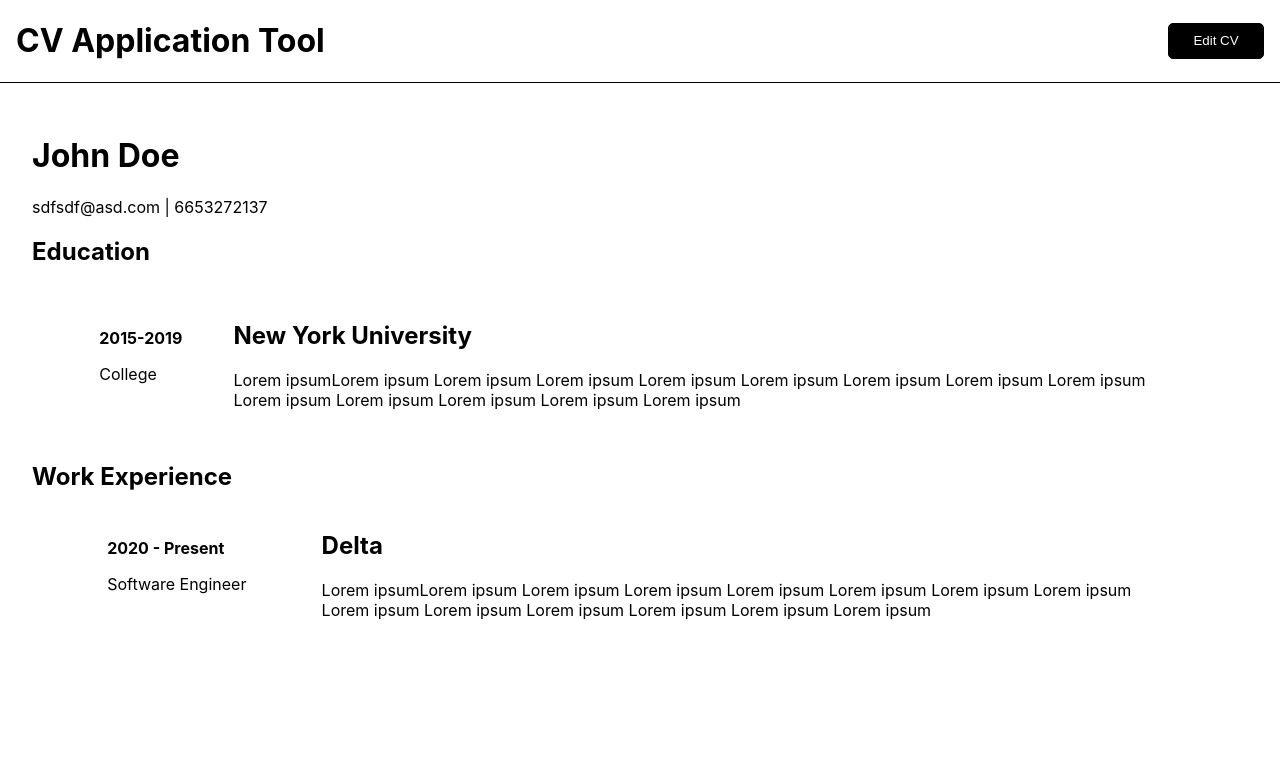
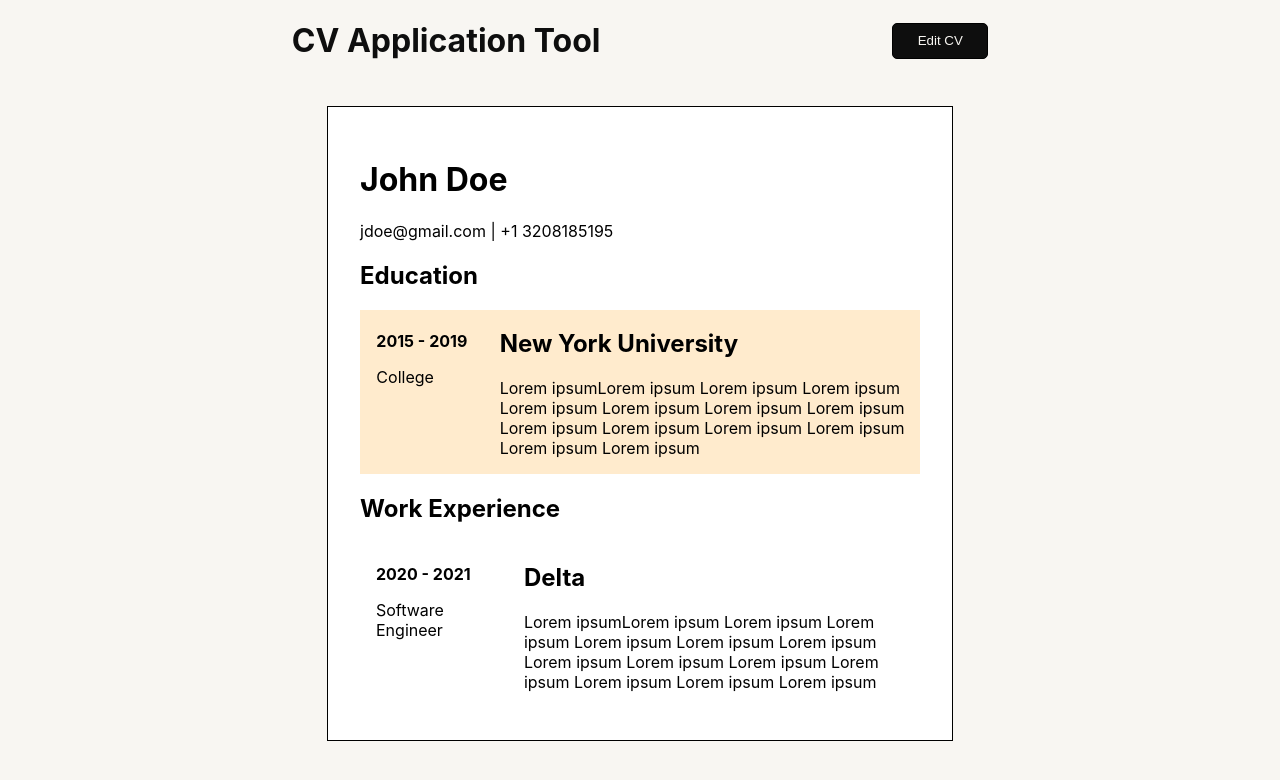
Before and after one commit to keaneatl/cv-application, a React (Create React App) app: page / in a window 1280 px wide. Shown: the top 780 px of the page. Built offline with nearby package versions, Linux system fonts and the light colour scheme.

Commit message:
Finalized UI/UX, constructed app state

```diff
--- a/src/App.js
+++ b/src/App.js
@@ -1,37 +1,101 @@
 import GenInfo from "./components/GeneralInfo";
 import WorkExp from "./components/WorkExp";
 import Education from "./components/Education";
+import { Component } from "react";
 
-function App() {
+class App extends Component {
+  constructor() {
+    super();
 
+    this.state = {
+      GeneralInfo: {
+        Name: "John Doe",
+        Email: "jdoe@gmail.com",
+        Number: "+1 3208185195",
+      },
+      Edu: [
+        {
+          School: "New York University",
+          Level: "College",
+          Years: "2015 - 2019",
+          Description:
+            "Lorem ipsumLorem ipsum Lorem ipsum Lorem ipsum Lorem ipsum Lorem ipsum Lorem ipsum Lorem ipsum Lorem ipsum Lorem ipsum Lorem ipsum Lorem ipsum Lorem ipsum Lorem ipsum",
+        },
+      ],
+      Work: [
+        {
+          Company: "Delta",
+          Position: "Software Engineer",
+          WorkYears: "2020 - 2021",
+          WorkDesc:
+            "Lorem ipsumLorem ipsum Lorem ipsum Lorem ipsum Lorem ipsum Lorem ipsum Lorem ipsum Lorem ipsum Lorem ipsum Lorem ipsum Lorem ipsum Lorem ipsum Lorem ipsum Lorem ipsum",
+        },
+      ],
+    };
+  }
 
-const editMenu = (e) => {
+  editMenu = (e) => {
     const forms = document.querySelector(".Forms");
+    const cv = document.querySelector(".CV");
 
-  if (!forms.hasAttribute("style")){
-    e.target.textContent = "Return"
+    if (!forms.hasAttribute("style")) {
+      e.target.textContent = "Return";
       forms.setAttribute("style", "display:flex;");
+      cv.setAttribute("style", "display: none;");
     } else {
       forms.removeAttribute("style");
-    e.target.textContent = "Edit CV"
+      cv.removeAttribute("style");
+      e.target.textContent = "Edit CV";
     }
-}
+  };
+
+  handleGIChange = (e) => {
+    const { target: name, value } = e;
+    this.setState({
+      GeneralInfo: {
+        [name]: value,
+      },
+    });
+  };
+
+  handleEduChange = (e) => {
+    const { name, value } = e.target;
+    this.setState({
+      Edu: {
+        [name]: value,
+      },
+    });
+  };
+
+  handleWorkChange = (e) => {
+    const { name, value } = e.target;
+    this.setState({
+      Work: {
+        [name]: value,
+      },
+    });
+  };
+
+  render() {
+    const { GeneralInfo, Edu, Work } = this.state;
     return (
       <div className="App">
         <div className="Header">
           <h1>CV Application Tool</h1>
-        <button className="Edit" onClick={editMenu}>Edit CV</button>
+          <button className="Edit" onClick={this.editMenu}>
+            Edit CV
+          </button>
         </div>
         <div className="Forms">
           <form>
             <div className="GenInfo">
-
               <h2>General Information</h2>
 
               <input
                 type="text"
                 className="FullName"
                 placeholder="Full Name"
+                onChange={this.handleGIChange}
               ></input>
 
               <input type="email" className="Email" placeholder="Email"></input>
@@ -95,30 +159,37 @@ const editMenu = (e) => {
               ></textarea>
               <button className="FormBtn">Add New</button>
             </div>
-        <button className="FormBtn Save" type="submit">Save Changes</button>
+            <button className="FormBtn Save" type="submit">
+              Save Changes
+            </button>
           </form>
         </div>
         <div className="CV">
           <div className="CVHeader">
             <GenInfo
-            FullName="John Doe"
-            Email="sdfsdf@asd.com"
-            PhoneNum="6653272137"
+              FullName={GeneralInfo.Name}
+              Email={GeneralInfo.Email}
+              PhoneNum={GeneralInfo.Number}
             />
           </div>
           <h2>Education</h2>
-        <Education School="New York University" Level="College" Years="2015-2019"
-        SchoolDesc="Lorem ipsumLorem ipsum Lorem ipsum Lorem ipsum Lorem ipsum
-        Lorem ipsum Lorem ipsum Lorem ipsum Lorem ipsum Lorem ipsum Lorem ipsum
-        Lorem ipsum Lorem ipsum Lorem ipsum" />
+          <Education
+            School={Edu[0].School}
+            Level={Edu[0].Level}
+            Years={Edu[0].Years}
+            SchoolDesc={Edu[0].Description}
+          />
           <h2>Work Experience</h2>
-         <WorkExp Company="Delta" Position="Software Engineer" WorkYears="2020 - Present"
-         WorkDesc="Lorem ipsumLorem ipsum Lorem ipsum Lorem ipsum Lorem ipsum
-        Lorem ipsum Lorem ipsum Lorem ipsum Lorem ipsum Lorem ipsum Lorem ipsum
-        Lorem ipsum Lorem ipsum Lorem ipsum" />
+          <WorkExp
+            Company={Work[0].Company}
+            Position={Work[0].Position}
+            WorkYears={Work[0].WorkYears}
+            WorkDesc={Work[0].WorkDesc}
+          />
         </div>
       </div>
     );
   }
+}
 
 export default App;
--- a/src/index.css
+++ b/src/index.css
@@ -1,5 +1,5 @@
 body {
-  overflow: hidden;
+  background-color: rgb(248, 246, 242);
   margin: 0;
   font-family: -apple-system, BlinkMacSystemFont, "Helvetica", "Roboto",
     "Oxygen", "Ubuntu", "Cantarell", "Fira Sans", "Droid Sans", "Helvetica Neue",
@@ -35,29 +35,26 @@ textarea {
   cursor: pointer;
 }
 
-.Save{
+.Save {
   margin-bottom: 3rem;
 }
 
 .Edit {
   cursor: pointer;
-  height: 2.2rem;
+  height: 2.3rem;
   width: 6rem;
-  background-color: black;
-  color: white;
+  background-color: rgb(14, 14, 14);
+  color: rgb(248, 246, 242);
   border: 1px solid black;
   border-radius: 5px;
 }
 
 .Forms {
   display: none;
-flex-direction: column;
-align-items: center;
-  background-color:#F4F1F8;
-  float: left;
-  width: 38%;
-  height: 90vh;
-  overflow-y: scroll;
+  flex-direction: column;
+  align-items: center;
+  width: 100%;
+  height: 100%;
 }
 
 .GenInfo,
@@ -77,15 +74,19 @@ align-items: center;
 }
 
 .Header {
-  border-bottom: 1px solid black;
-  display:flex;
+  color: rgb(14, 14, 14);
+  display: flex;
   flex-direction: row;
-  justify-content: space-between;
+  justify-content: space-evenly;
   align-items: center;
-  padding: 0 1rem;
   height: 100%;
 }
 
-.CV{
-padding: 2rem;
+.CV {
+  background-color: #ffffff;
+  margin: 1.5rem auto;
+  height: 100%;
+  width: 35rem;
+  border: 1px solid black;
+  padding: 2rem;
 }
--- a/src/styles/EducationStyles.css
+++ b/src/styles/EducationStyles.css
@@ -1,11 +1,15 @@
-.cv-education{
-    padding: 1rem;
-    display: flex;
-    flex-direction: row;
-    justify-content: space-evenly;
-    align-items: center;
+.cv-education {
+  background-color: blanchedalmond;
+  display: flex;
+  flex-direction: row;
+  justify-content: space-evenly;
+  align-items: flex-start;
 }
 
-.edu-rcol{
-    width: 80%;
+.edu-rcol {
+  width: 75%;
 }
+
+.edu-lcol {
+  margin: 1.33rem 2rem 0 1rem;
+}
--- a/src/styles/WorkStyles.css
+++ b/src/styles/WorkStyles.css
@@ -1,11 +1,14 @@
-.cv-workexp{
-    padding: 0;
-    display: flex;
-    flex-direction: row;
-    justify-content: space-evenly;
-    align-items: center;
+.cv-workexp {
+  display: flex;
+  flex-direction: row;
+  justify-content: space-evenly;
+  align-items: flex-start;
 }
 
-.work-rcol{
-    width: 70%;
+.work-rcol {
+  width: 85%;
 }
+
+.work-lcol {
+  margin: 1.33rem 2rem 0 1rem;
+}
```
Also changed, not shown: src/components/Education.js (+10 -7 lines), src/components/GeneralInfo.js (+14 -5 lines), src/components/WorkExp.js (+11 -7 lines). Lines whose indentation alone changed are shown as unchanged.
